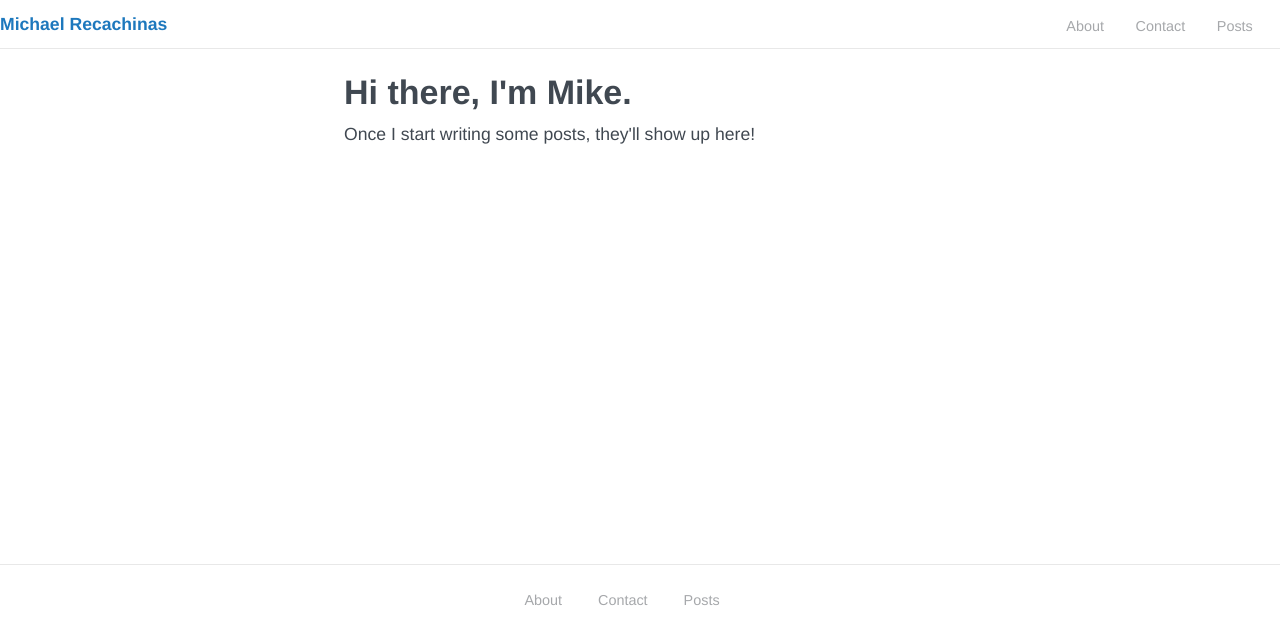
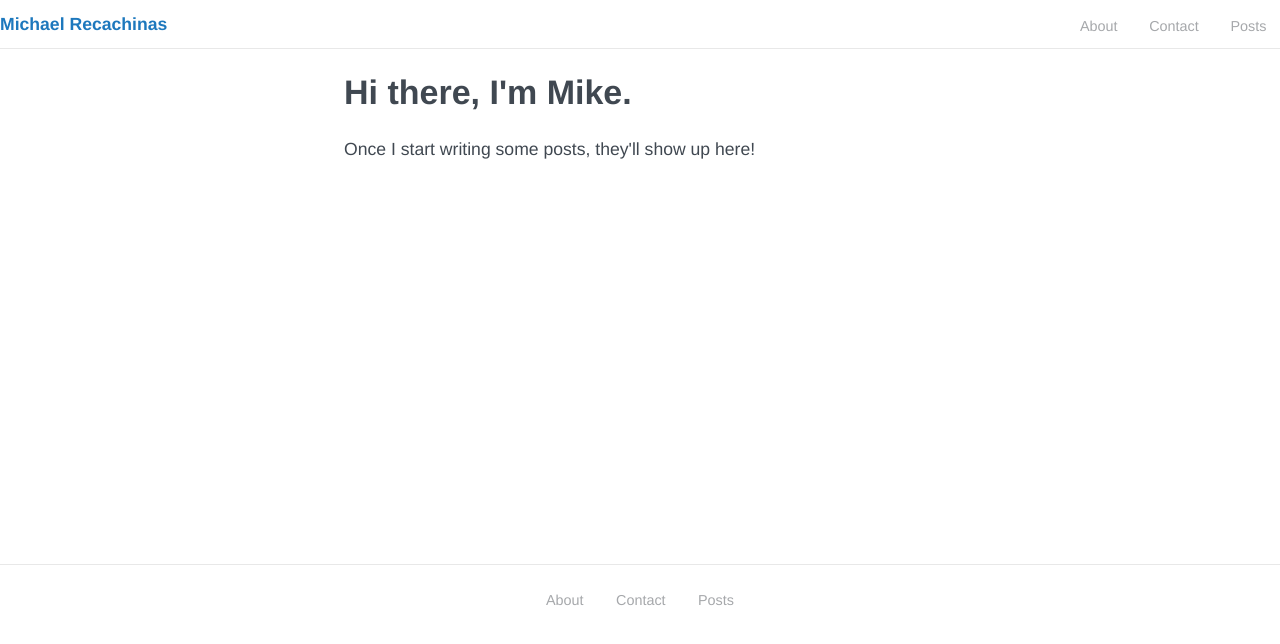
Before and after one commit to mrecachinas/mrecachinas.github.io, a Jekyll site: the page built from index.html, in a window 1280 px wide. Shown: the top 644 px of the page. Built offline with Jekyll 4.4.1, drawn with Linux system fonts in a browser that asks for light colours.

Commit message:
Fix responsiveness

```diff
--- a/css/main.scss
+++ b/css/main.scss
@@ -205,7 +205,8 @@
     margin-top:0.21em;
     ul {
         li {
-            margin-right:1.7em;
+            margin-right:0.85em;
+            margin-left:0.85em;
             a {
                 font-size: 0.9rem;
             }
@@ -273,7 +274,7 @@
     -ms-interpolation-mode:bicubic;
 }
 
-section, .post-header, .post-content > h1, .post-list {
+section, .page-heading, .post-list > h2, .post-header, .post-content > h1, .post-list {
     width: 37rem;
     margin: 15px auto;
 }
@@ -289,12 +290,6 @@
     section, .post-header, .post-content > h1 {
         width: 92%;
         margin: 0 auto;
-    }
-}
-
-@media (max-width: 54em) {
-    figure {
-        width: 100%;
     }
 }
 
@@ -322,10 +317,22 @@
 
         li.navbar-list {
             width: auto;
-            margin-right: 2.5em;
+            margin-right: 1.125em;
+            margin-left: 1.125em;
             display:inline-block;
             float:left;
             font-size:0.9rem;
+        }
+    }
+}
+
+@media (max-width: 54em) {
+    figure, .post-list {
+        width: 100%;
+    }
+    footer {
+        .wrap {
+            width: 100%;
         }
     }
 }
```
